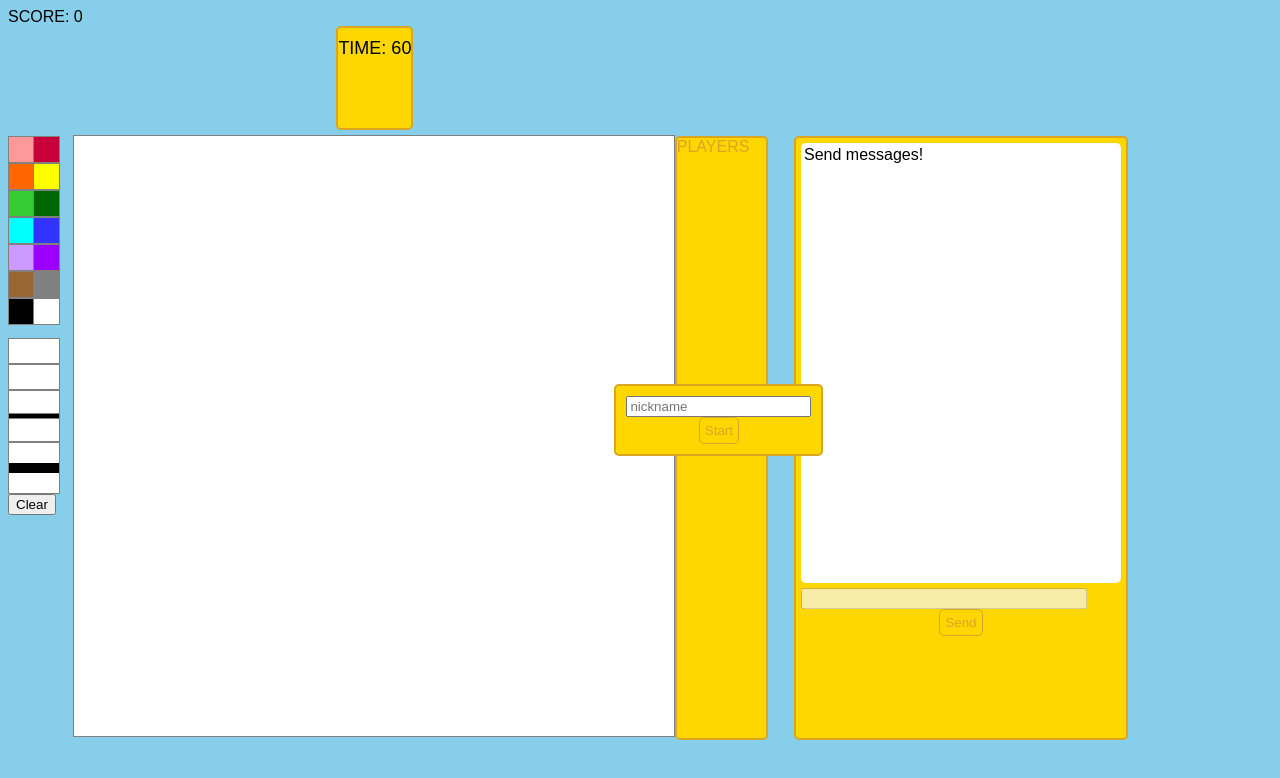
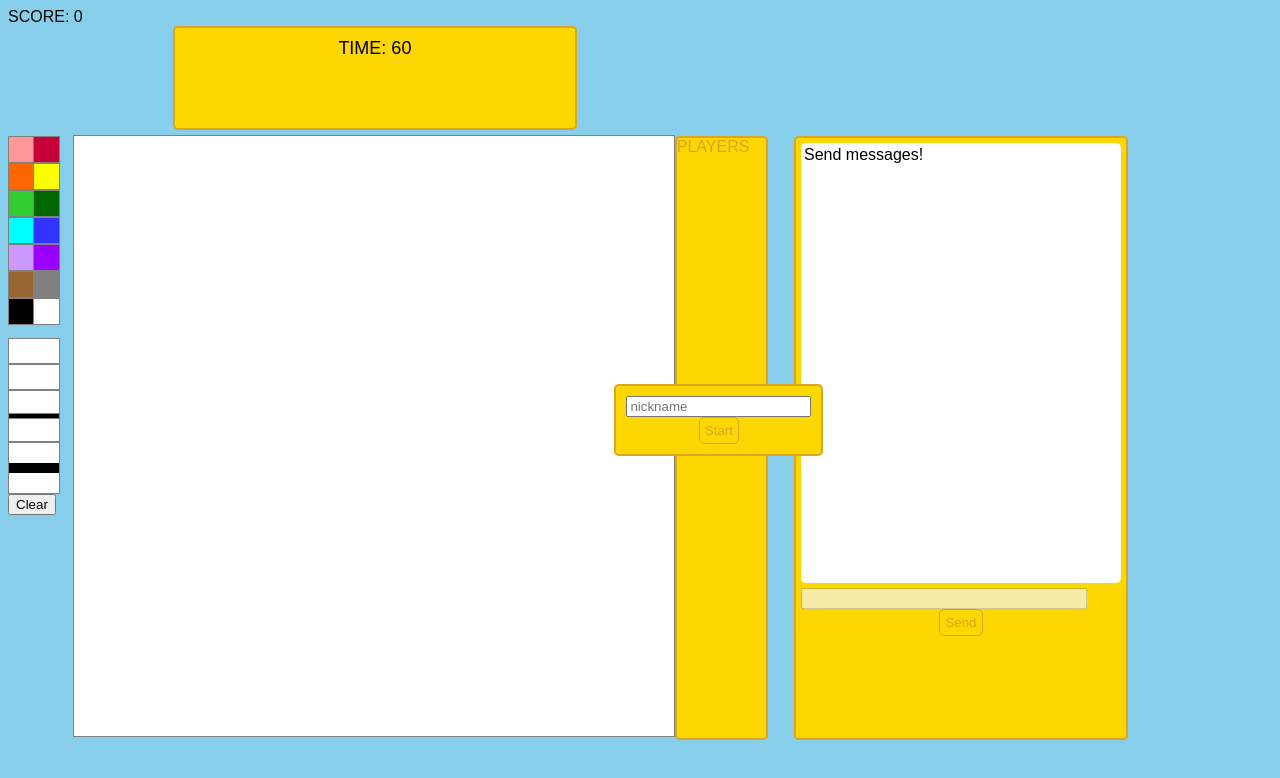
Before and after one commit to hanoelleb/painte, a website: page public/index.html in a window 1280 px wide. Drawn offline with nearby package versions, Linux system fonts and the light colour scheme; no server answers.

Commit message:
minor style changes

```diff
--- a/public/style.sass
+++ b/public/style.sass
@@ -12,7 +12,7 @@ body
 #bar
   margin-left: 15px
   margin-bottom: 5px
-  width: max-content
+  width: 400px
   height: 100px
   background-color: gold
   border: 2px solid goldenrod
```
Also changed, not shown: public/style.css, 1 other file.
